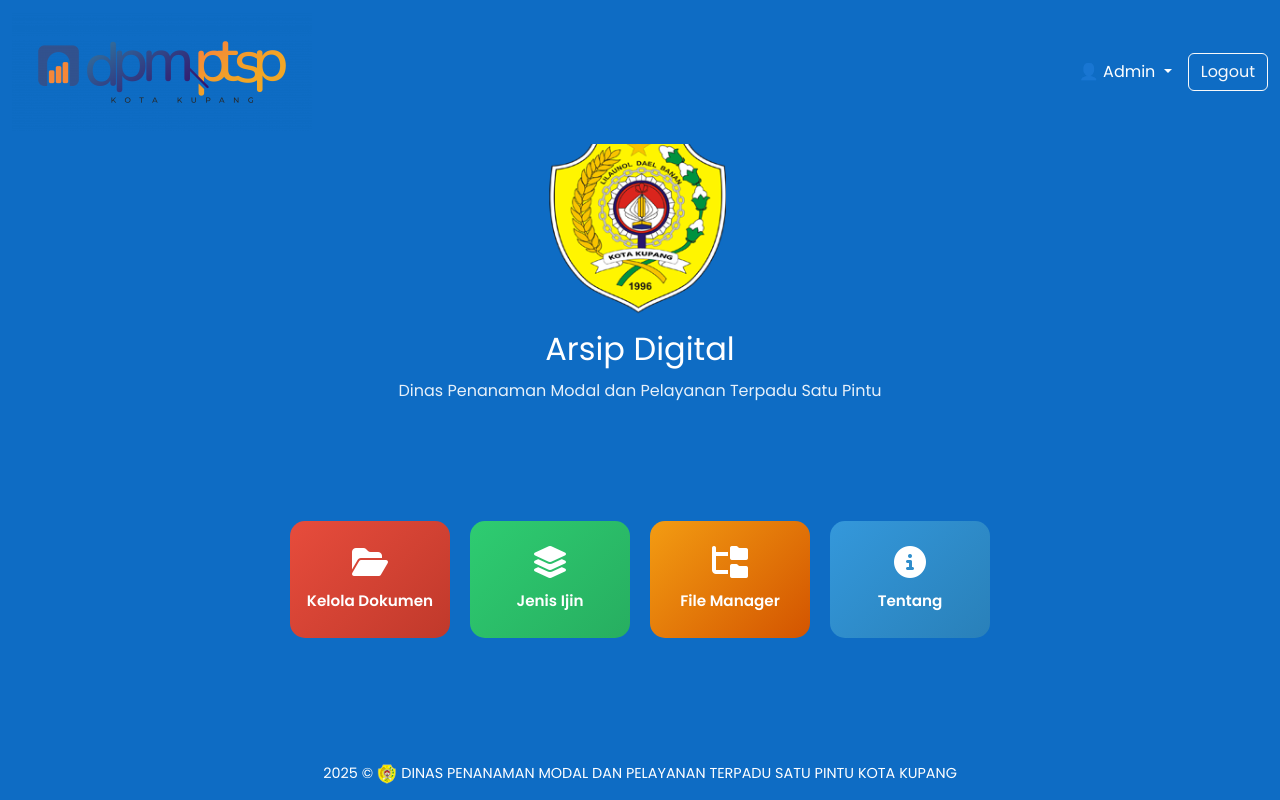
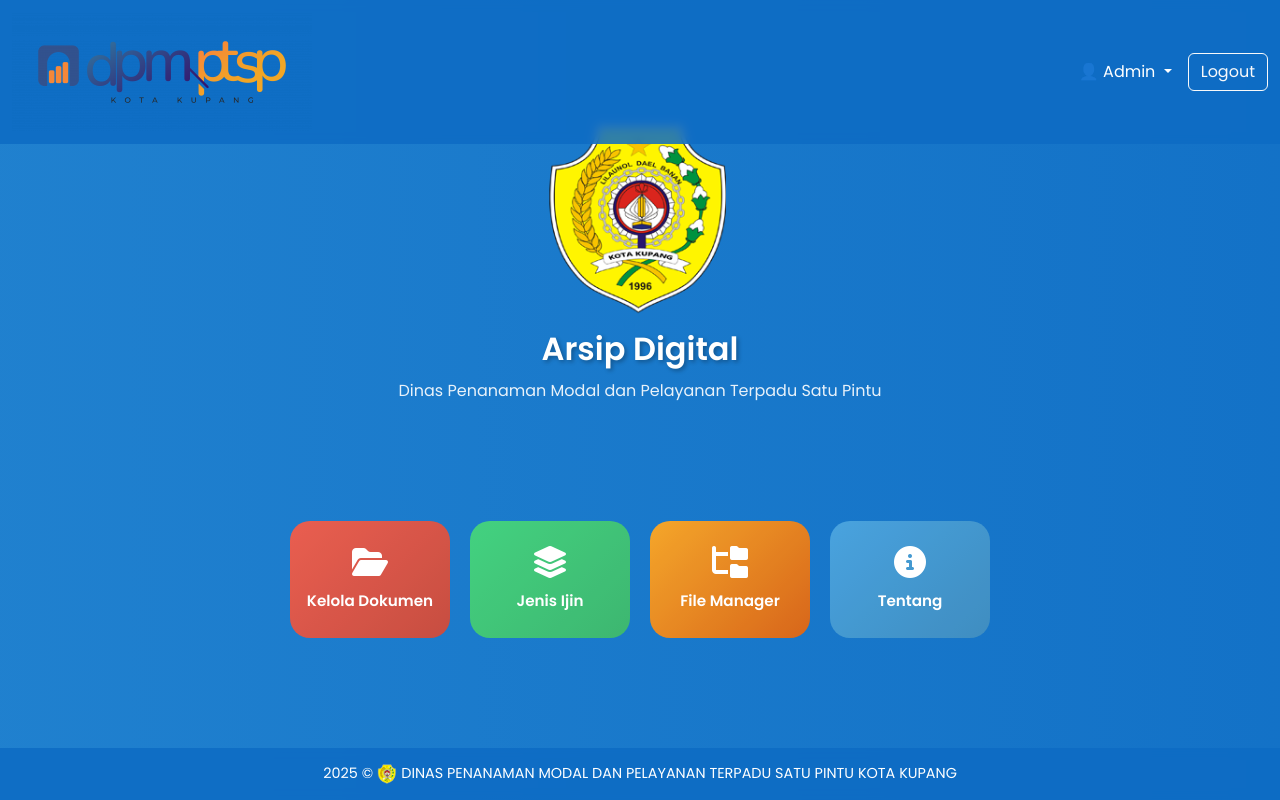
Before and after one commit to ArsipDPMPTSP/digital-arsip, a Flask app: page / in a window 1280 px wide. Run offline with Flask 3, Linux system fonts and the light colour scheme; the visitor is signed in with stand-in values (Sample User, id 1); data that the repository does not hold is empty.

Commit message:
(Update UI)

```diff
--- a/templates/index.html
+++ b/templates/index.html
@@ -5,40 +5,41 @@
   <title>Dashboard Arsip</title>
   <meta name="viewport" content="width=device-width, initial-scale=1" />
 
-    <!-- Bootstrap, Font Awesome & Google Fonts -->
+  <!-- Bootstrap & Font Awesome -->
   <link rel="stylesheet" href="https://cdnjs.cloudflare.com/ajax/libs/font-awesome/6.5.0/css/all.min.css" />
   <link href="https://fonts.googleapis.com/css2?family=Poppins:wght@400;600&display=swap" rel="stylesheet" />
   <link href="https://cdn.jsdelivr.net/npm/bootstrap@5.3.3/dist/css/bootstrap.min.css" rel="stylesheet" />
 
   <style>
+    /* Animasi background gradient */
+    @keyframes gradientBG {
+      0% { background-position: 0% 50%; }
+      50% { background-position: 100% 50%; }
+      100% { background-position: 0% 50%; }
+    }
+
     body {
       font-family: "Poppins", sans-serif;
       margin: 0;
-        background: #0e6cc4;
-        color: #fff;
+      min-height: 100vh;
       display: flex;
       flex-direction: column;
-        min-height: 100vh;
       text-align: center;
+      background: linear-gradient(270deg, #0e6cc4, #3498db, #0e6cc4);
+      background-size: 600% 600%;
+      animation: gradientBG 20s ease infinite;
+      color: #fff;
     }
 
     /* Navbar */
-      .navbar-custom {
-        background-color: #0e6cc4;
-      }
-      .navbar-custom .nav-link,
-      .navbar-custom .navbar-brand {
-        color: #fff;
-      }
-      .navbar-custom .nav-link:hover,
-      .navbar-custom .navbar-brand:hover {
-        color: #f1f1f1;
-      }
+    .navbar-custom { background-color: rgba(14,108,196,0.85); backdrop-filter: blur(5px); }
+    .navbar-custom .nav-link, .navbar-custom .navbar-brand { color: #fff; }
+    .navbar-custom .nav-link:hover, .navbar-custom .navbar-brand:hover { color: #ffeb3b; }
 
     /* Header */
     header {
       text-align: center;
-        padding: 120px 20px 40px; /* beri ruang untuk navbar fixed */
+      padding: 120px 20px 40px;
     }
     header img {
       max-width: 200px;
@@ -46,14 +47,8 @@
       height: auto;
       margin-bottom: 15px;
     }
-      header h1 {
-        font-size: 2rem;
-        margin-bottom: 10px;
-      }
-      header p {
-        font-size: 1rem;
-        opacity: 0.9;
-      }
+    header h1 { font-size: 2rem; margin-bottom: 10px; font-weight: 600; text-shadow: 2px 2px 4px rgba(0,0,0,0.3); }
+    header p { font-size: 1rem; opacity: 0.9; }
 
     /* Dashboard Cards */
     .dashboard {
@@ -66,7 +61,7 @@
     }
 
     .card-dashboard {
-        border-radius: 15px;
+      border-radius: 20px;
       padding: 25px 15px;
       text-decoration: none;
       color: #fff;
@@ -76,12 +71,31 @@
       justify-content: center;
       transition: transform 0.3s ease, box-shadow 0.3s ease;
       background: linear-gradient(135deg, #555, #333);
+      position: relative;
+      overflow: hidden;
+    }
+
+    .card-dashboard::before {
+      content: '';
+      position: absolute;
+      top: -50%;
+      left: -50%;
+      width: 200%;
+      height: 200%;
+      background: rgba(255,255,255,0.1);
+      transform: rotate(45deg);
+      transition: all 0.5s ease;
+    }
+
+    .card-dashboard:hover::before {
+      top: -20%;
+      left: -20%;
     }
 
     .card-dashboard i {
       font-size: 2rem;
       margin-bottom: 12px;
-        transition: transform 0.4s ease, color 0.4s ease;
+      transition: transform 0.4s ease, color 0.4s ease, text-shadow 0.4s ease;
     }
 
     .card-dashboard div {
@@ -92,65 +106,42 @@
 
     /* Hover Effects */
     .card-dashboard:hover {
-        transform: scale(1.08);
-        box-shadow: 0 15px 25px rgba(0, 0, 0, 0.4);
+      transform: scale(1.1);
+      box-shadow: 0 20px 35px rgba(0,0,0,0.5);
     }
 
     .card-dashboard:hover i {
-        transform: rotate(15deg) scale(1.2);
+      transform: rotate(20deg) scale(1.3);
       color: #ffeb3b;
+      text-shadow: 0 0 8px #ffeb3b;
     }
 
     /* Gradient per warna */
-      .red {
-        background: linear-gradient(135deg, #e74c3c, #c0392b);
-      }
-      .green {
-        background: linear-gradient(135deg, #2ecc71, #27ae60);
-      }
-      .blue {
-        background: linear-gradient(135deg, #3498db, #2980b9);
-      }
-      .orange {
-        background: linear-gradient(135deg, #f39c12, #d35400);
-      }
-      .gray {
-        background: linear-gradient(135deg, #7f8c8d, #95a5a6);
-      }
+    .red { background: linear-gradient(135deg, #e74c3c, #c0392b); }
+    .green { background: linear-gradient(135deg, #2ecc71, #27ae60); }
+    .blue { background: linear-gradient(135deg, #3498db, #2980b9); }
+    .orange { background: linear-gradient(135deg, #f39c12, #d35400); }
+    .gray { background: linear-gradient(135deg, #7f8c8d, #95a5a6); }
 
     /* Footer */
     footer {
-        background: #0e6cc4;
+      background: rgba(14,108,196,0.85);
+      backdrop-filter: blur(5px);
       color: #fff;
       text-align: center;
       padding: 15px;
       font-size: 0.9rem;
       margin-top: auto;
     }
-      footer img {
-        vertical-align: middle;
-        height: 20px;
-        border-radius: 3px;
-      }
+    footer img { vertical-align: middle; height: 20px; border-radius: 3px; }
 
     /* Responsive */
     @media (max-width: 576px) {
-        header img {
-          max-width: 120px;
-          width: 60%;
-        }
-        header h1 {
-          font-size: 1.5rem;
-        }
-        header p {
-          font-size: 0.85rem;
-        }
-        .card-dashboard i {
-          font-size: 1.5rem;
-        }
-        .card-dashboard div {
-          font-size: 0.85rem;
-        }
+      header img { max-width: 120px; width: 60%; }
+      header h1 { font-size: 1.5rem; }
+      header p { font-size: 0.85rem; }
+      .card-dashboard i { font-size: 1.5rem; }
+      .card-dashboard div { font-size: 0.85rem; }
     }
   </style>
 </head>
@@ -162,7 +153,7 @@
         <img src="{{ url_for('static', filename='img/dpmptsp.png') }}" alt="Logo" />
       </a>
       <button class="navbar-toggler" type="button" data-bs-toggle="collapse" data-bs-target="#navbarContent">
-          <span class="navbar-toggler-icon" style="color: #fff"><i class="fa fa-bars"></i></span>
+        <span class="navbar-toggler-icon" style="color:#fff;"><i class="fa fa-bars"></i></span>
       </button>
       <div class="collapse navbar-collapse" id="navbarContent">
         <div class="d-flex ms-auto mt-2 mt-lg-0 align-items-center">
@@ -216,7 +207,7 @@
   <script src="https://cdn.jsdelivr.net/npm/bootstrap@5.3.3/dist/js/bootstrap.bundle.min.js"></script>
   <script>
     const tooltipTriggerList = document.querySelectorAll('[data-bs-toggle="tooltip"]');
-      const tooltipList = [...tooltipTriggerList].map((el) => new bootstrap.Tooltip(el));
+    const tooltipList = [...tooltipTriggerList].map(el => new bootstrap.Tooltip(el));
   </script>
 </body>
 </html>
```
Lines whose indentation alone changed are shown as unchanged.
